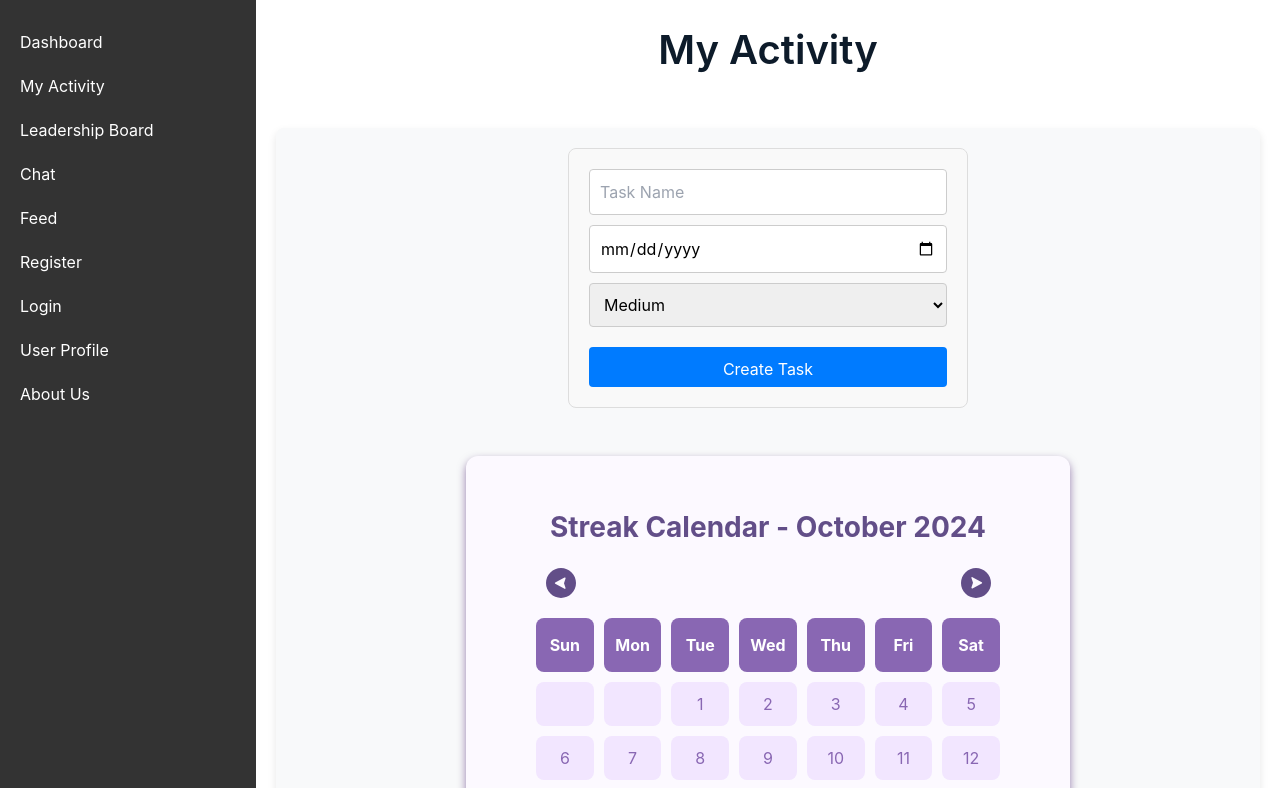
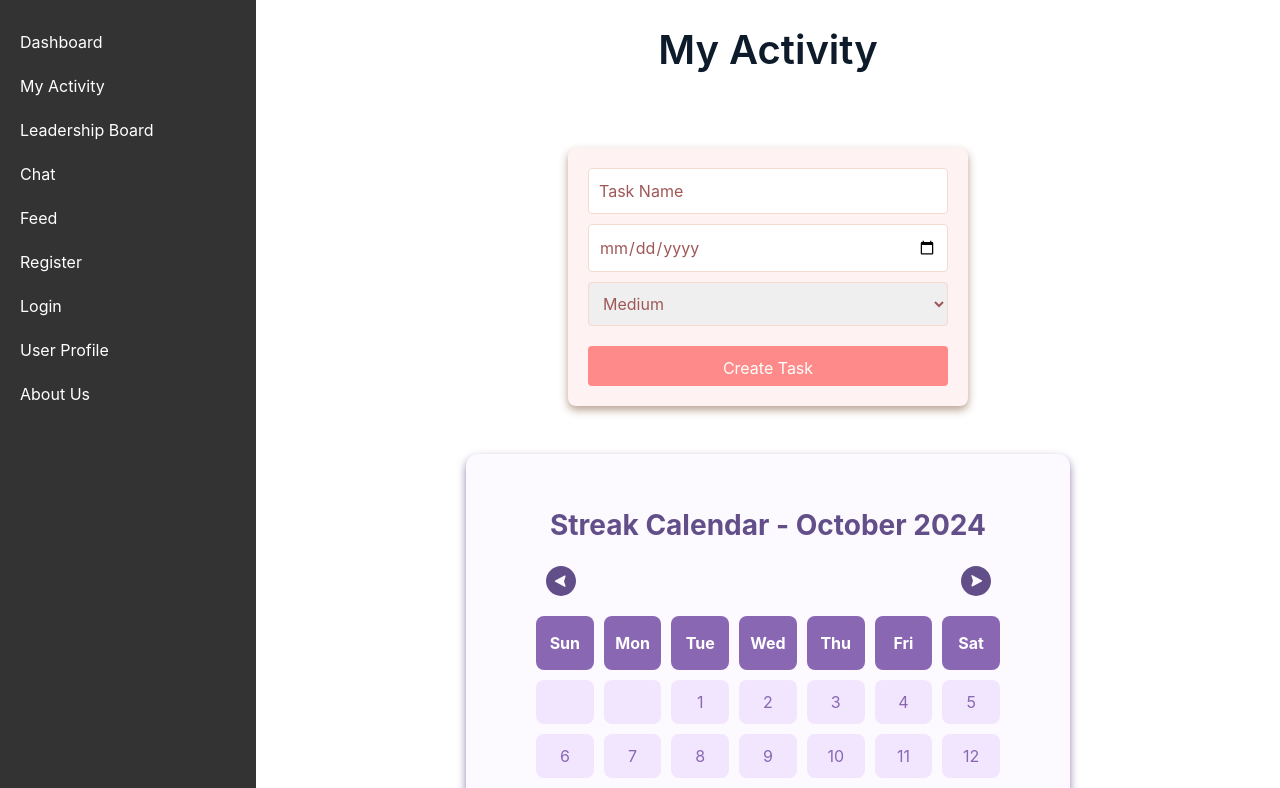
Before and after one commit to meghanavasava/taskChamp, a React (Create React App) app: page /MyActivity in a window 1280 px wide. Shown: the top 788 px of the page. Built offline with nearby package versions, Linux system fonts and the light colour scheme; no server answers; the database is empty.

Commit message:
Taskform UI

```diff
--- a/src/Components/MyActivity.module.css
+++ b/src/Components/MyActivity.module.css
@@ -63,6 +63,12 @@
   height: 150px;
   border-radius: 50%;
   margin-bottom: 10px;
+  transition: transform 1s ease;
+  box-shadow: 0 8px 16px rgba(59, 46, 70, 0.618);
+}
+
+.profileImage:hover {
+  transform: rotateY(360deg);
 }
 
 .userTask {
--- a/src/Components/StreakCalendar.module.css
+++ b/src/Components/StreakCalendar.module.css
@@ -1,9 +1,7 @@
 .streak_calendar_container {
   width: 100%;
   padding: 20px 70px;
-  background-color: #f8f9fa;
   border-radius: 8px;
-  box-shadow: 0 4px 8px rgba(0, 0, 0, 0.1);
   box-sizing: border-box;
   overflow-x: hidden;
 }
@@ -115,11 +113,6 @@ body {
 
 .streak_calendar_table:hover {
   transform: scale(1.01);
-  box-shadow: 0 2px 6px rgba(51, 2, 94, 0.5);
-}
-
-.streak_calendar_table.spin {
-  transform: rotateY(360deg);
   box-shadow: 0 8px 16px rgba(51, 2, 94, 0.7);
 }
 
--- a/src/Components/TaskForm.module.css
+++ b/src/Components/TaskForm.module.css
@@ -5,31 +5,51 @@
   padding: 20px;
   max-width: 400px;
   margin: 0 auto;
-  border: 1px solid #ddd;
+  box-shadow: 0 4px 8px rgba(95, 42, 2, 0.441);
   border-radius: 8px;
-  background-color: #f9f9f9;
+  color: #a05757;
+  background-color: #fff2f2;
+  transition: transform 1s ease;
 }
 
 .task_form_input,
 .task_form_select,
 .task_form_button {
   padding: 10px;
-  border: 1px solid #ccc;
+  border: 1px solid #f5dad2;
   border-radius: 4px;
   width: 100%;
+  color: #a05757;
   font-size: 16px;
 }
 
+.task_form_input::placeholder {
+  color: #a05757;
+}
+
+.task_form_input:focus,
+.task_form_select:focus {
+  border: 3px solid #f5dad2 !important;
+  outline: none;
+}
+
 .task_form_button {
-  background-color: #007bff;
+  background-color: #ff8a8a;
   width: 100%;
   margin-top: 10px;
   height: 40px;
   color: white;
   cursor: pointer;
   border: none;
+  transition: transform 0.8s ease;
 }
 
 .task_form_button:hover {
-  background-color: #0056b3;
+  background-color: #e57c7c;
+  transform: scale(1.03);
 }
+
+.task_form:hover {
+  transform: scale(1.02);
+  box-shadow: 0 7px 10px rgba(95, 42, 2, 0.441);
+}
```
